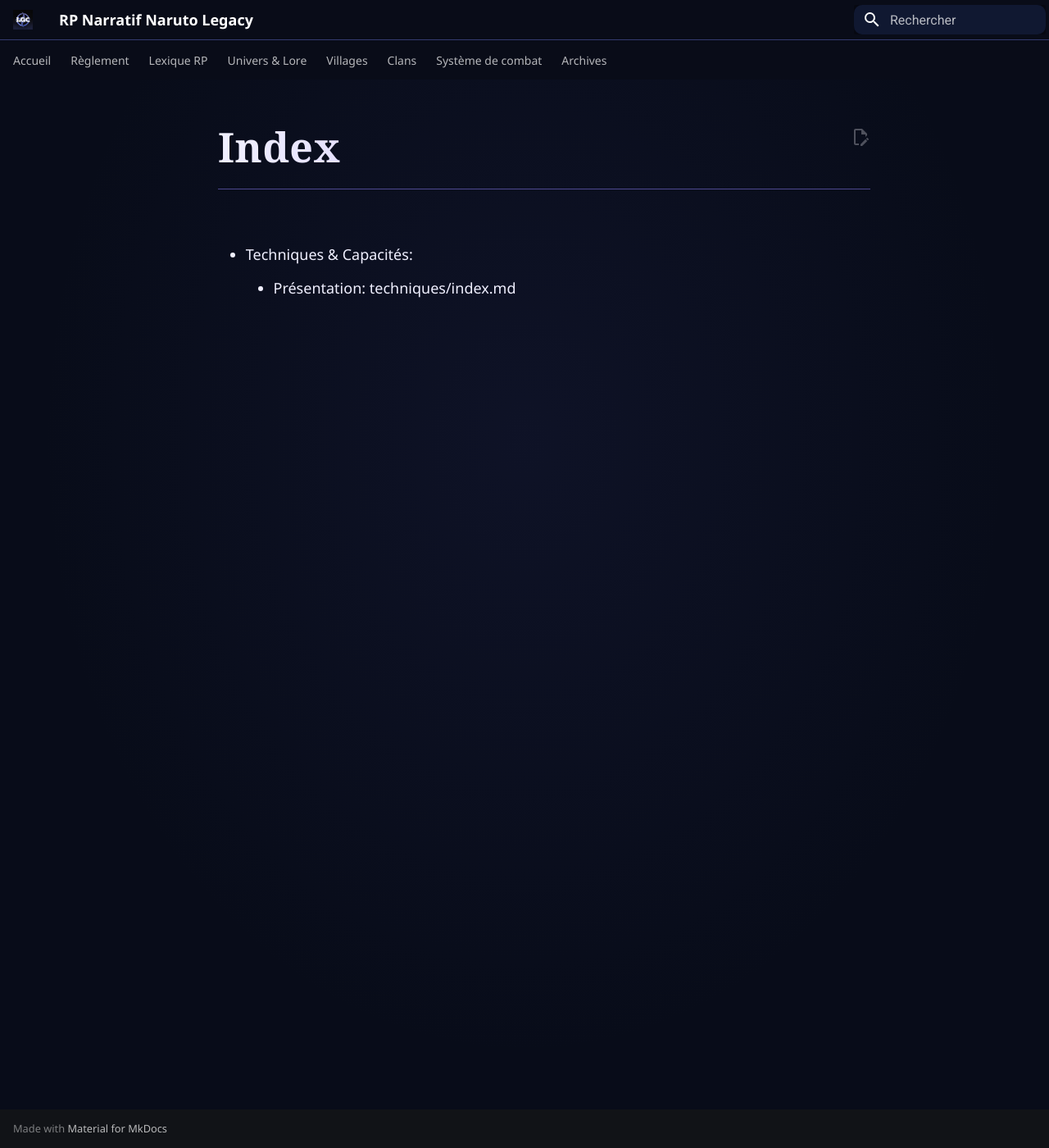
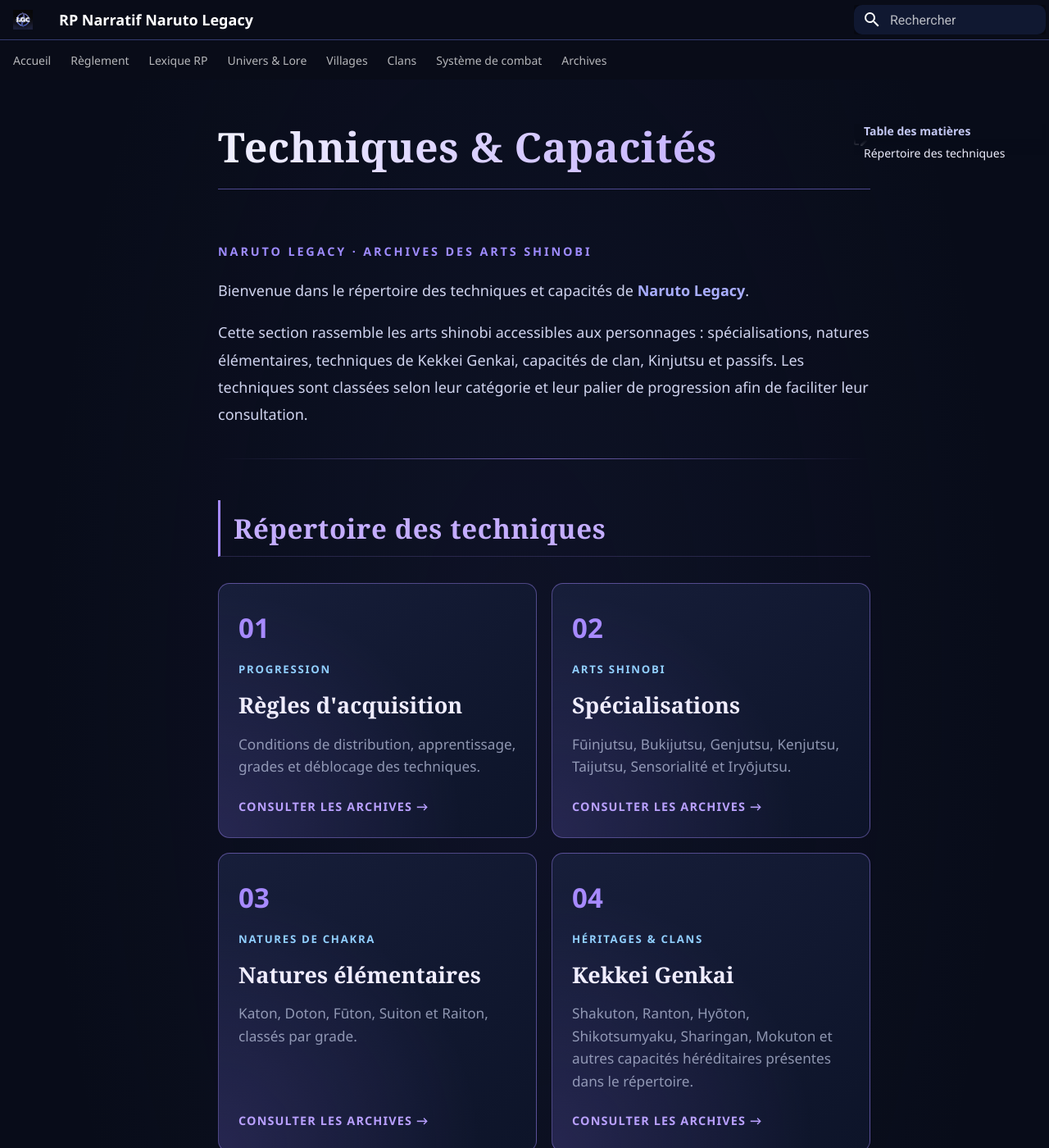
Before and after one commit to Foetic/naruto-legacy-wiki, an MkDocs documentation site: the page built from docs/techniques/index.md, in a window 1280 px wide and 1400 px high. Shown: the whole window at 82% size. Built offline with MkDocs 1.6.1 and Material for MkDocs 9.7.7, drawn with Linux system fonts in a browser that asks for light colours; some of the changed text lies outside the part shown.

Commit message:
Update index.md

```diff
--- a/docs/techniques/index.md
+++ b/docs/techniques/index.md
@@ -1,2 +1,72 @@
-- Techniques & Capacités:
-    - Présentation: techniques/index.md
+# Techniques & Capacités
+
+<span class="rule-eyebrow">NARUTO LEGACY · ARCHIVES DES ARTS SHINOBI</span>
+
+Bienvenue dans le répertoire des techniques et capacités de **Naruto Legacy**.
+
+Cette section rassemble les arts shinobi accessibles aux personnages : spécialisations, natures élémentaires, techniques de Kekkei Genkai, capacités de clan, Kinjutsu et passifs. Les techniques sont classées selon leur catégorie et leur palier de progression afin de faciliter leur consultation.
+
+---
+
+## Répertoire des techniques
+
+<div class="rule-index">
+
+  <a class="rule-index-card" href="regles-acquisition/">
+    <span class="rule-index-number">01</span>
+    <span class="rule-index-kicker">PROGRESSION</span>
+    <strong>Règles d'acquisition</strong>
+    <small>Conditions de distribution, apprentissage, grades et déblocage des techniques.</small>
+    <span class="rule-index-link">CONSULTER LES ARCHIVES →</span>
+  </a>
+
+  <a class="rule-index-card" href="specialisations/">
+    <span class="rule-index-number">02</span>
+    <span class="rule-index-kicker">ARTS SHINOBI</span>
+    <strong>Spécialisations</strong>
+    <small>Fūinjutsu, Bukijutsu, Genjutsu, Kenjutsu, Taijutsu, Sensorialité et Iryōjutsu.</small>
+    <span class="rule-index-link">CONSULTER LES ARCHIVES →</span>
+  </a>
+
+  <a class="rule-index-card" href="natures-elementaires/">
+    <span class="rule-index-number">03</span>
+    <span class="rule-index-kicker">NATURES DE CHAKRA</span>
+    <strong>Natures élémentaires</strong>
+    <small>Katon, Doton, Fūton, Suiton et Raiton, classés par grade.</small>
+    <span class="rule-index-link">CONSULTER LES ARCHIVES →</span>
+  </a>
+
+  <a class="rule-index-card" href="kekkei-genkai/">
+    <span class="rule-index-number">04</span>
+    <span class="rule-index-kicker">HÉRITAGES & CLANS</span>
+    <strong>Kekkei Genkai</strong>
+    <small>Shakuton, Ranton, Hyōton, Shikotsumyaku, Sharingan, Mokuton et autres capacités héréditaires présentes dans le répertoire.</small>
+    <span class="rule-index-link">CONSULTER LES ARCHIVES →</span>
+  </a>
+
+  <a class="rule-index-card" href="kinjutsu/">
+    <span class="rule-index-number">05</span>
+    <span class="rule-index-kicker">ARTS INTERDITS</span>
+    <strong>Kinjutsu</strong>
+    <small>Répertoire des techniques exceptionnelles dont l'attribution est encadrée par le staff.</small>
+    <span class="rule-index-link">CONSULTER LES ARCHIVES →</span>
+  </a>
+
+  <a class="rule-index-card" href="passifs/">
+    <span class="rule-index-number">06</span>
+    <span class="rule-index-kicker">CAPACITÉS PASSIVES</span>
+    <strong>Passifs</strong>
+    <small>Passifs de clan, paliers d'évolution et bonus statistiques associés.</small>
+    <span class="rule-index-link">CONSULTER LES ARCHIVES →</span>
+  </a>
+
+</div>
+
+---
+
+> **À retenir :** la présence d'une technique dans ce répertoire ne signifie pas qu'elle est automatiquement accessible à tous les personnages. Son obtention dépend des conditions de grade, de spécialité, d'affinité, de clan et des règles d'acquisition du serveur.
+
+<div class="legacy-footer">
+  <span>✧ NARUTO LEGACY ✧</span>
+  <p>Les arts shinobi se maîtrisent par l'apprentissage, la progression et l'expérience.</p>
+</div>
```
